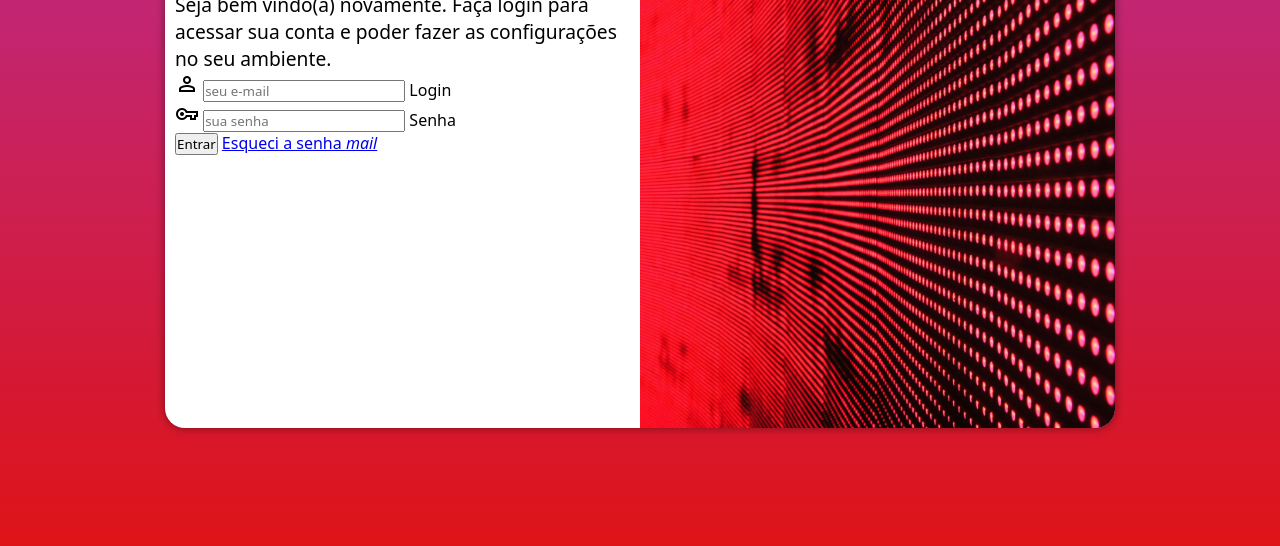
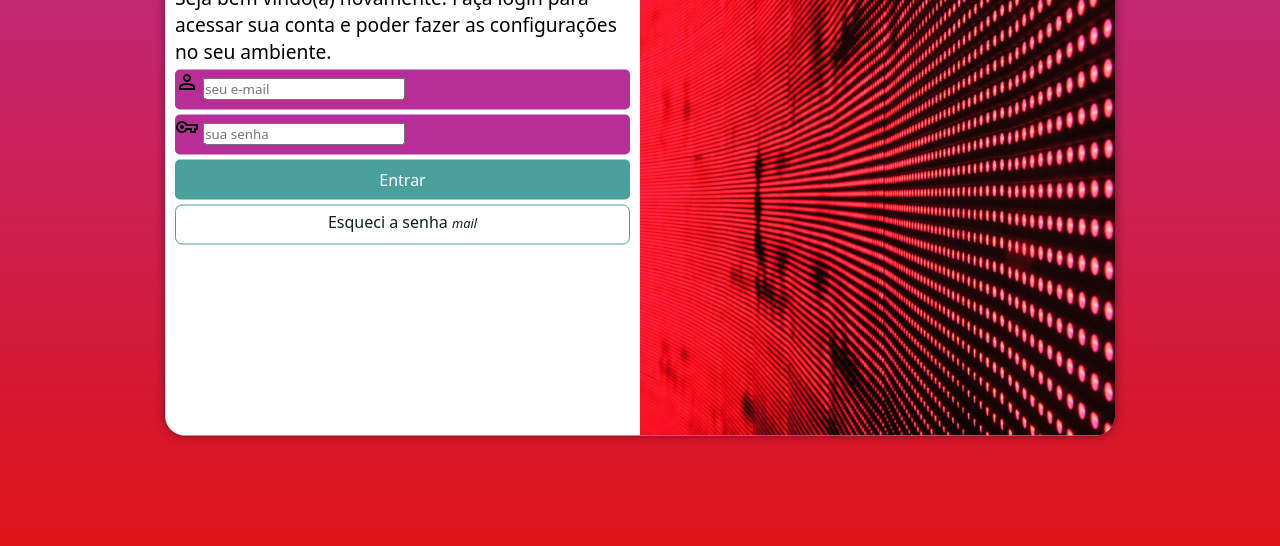
Before and after one commit to juliodev10/projeto-login, a plain HTML site: page index.html in a window 1280 px wide. Shown: the part 222-768 px from the top of the page. Drawn offline with nearby package versions, Linux system fonts and the light colour scheme.

Commit message:
quase pronto form

```diff
--- a/estilos/style.css
+++ b/estilos/style.css
@@ -34,7 +34,7 @@ section#login {
 
     background-color: white;
     width: 250px;
-    height: 500px;
+    height: 515px;
     border-radius: 20px;
     box-shadow: 0px 0px 10px rgba(0, 0, 0, 0.44);
 
@@ -55,11 +55,62 @@ section#login > div#formulario {
     padding: 10px;
 }
 
+div#formulario > p {
+    font-size: 0.8em;
+}
+
+form > div.campo {
+    background-color: #b72e99;
+    display: block;
+    height: 40px;
+    border-radius: 5px;
+    margin: 5px 0px;
+}
+
+div.campo > label {
+    display: none;
+}
+
 div#formulario > h1{
     text-align: center;
     margin-bottom: 10px ;
 }
 
-div#formulario > p {
+form > input[type=submit] {
+    display: block;
+    font-size: 1em;
+    width: 100%;
+    height: 40px;
+    background-color: #49a09d;
+    color: white;
+    border: none;
+    border-radius: 5px;
+    cursor: pointer;
+}
+
+form > input[type=submit]:hover {
+    background-color: #1f4745;
+}
+
+form > a.botao {
+    display: block;
+    text-align: center;
+    font-size: 1em;
+    width: 100%;
+    height: 40px;
+    padding-top: 5px;
+    margin-top: 5px;
+    background-color: white;
+    color: #0e2120;
+    border: 1px solid #49a09d;
+    border-radius: 7px;
+    text-decoration: none;
+}
+
+form > a.botao:hover {
+    background-color: #51d689;
+}
+
+form > a.botao > i {
     font-size: 0.8em;
 }
--- a/index.html
+++ b/index.html
@@ -33,7 +33,7 @@
             </div>
             <input type="submit" value="Entrar">
             <!--<button>Esqueci a senha</button>-->
-            <a href="esqueci.html">
+            <a href="esqueci.html" class="botao">
                 Esqueci a senha <i class="material-icons">mail</i>
             </a>
         </form>
```
